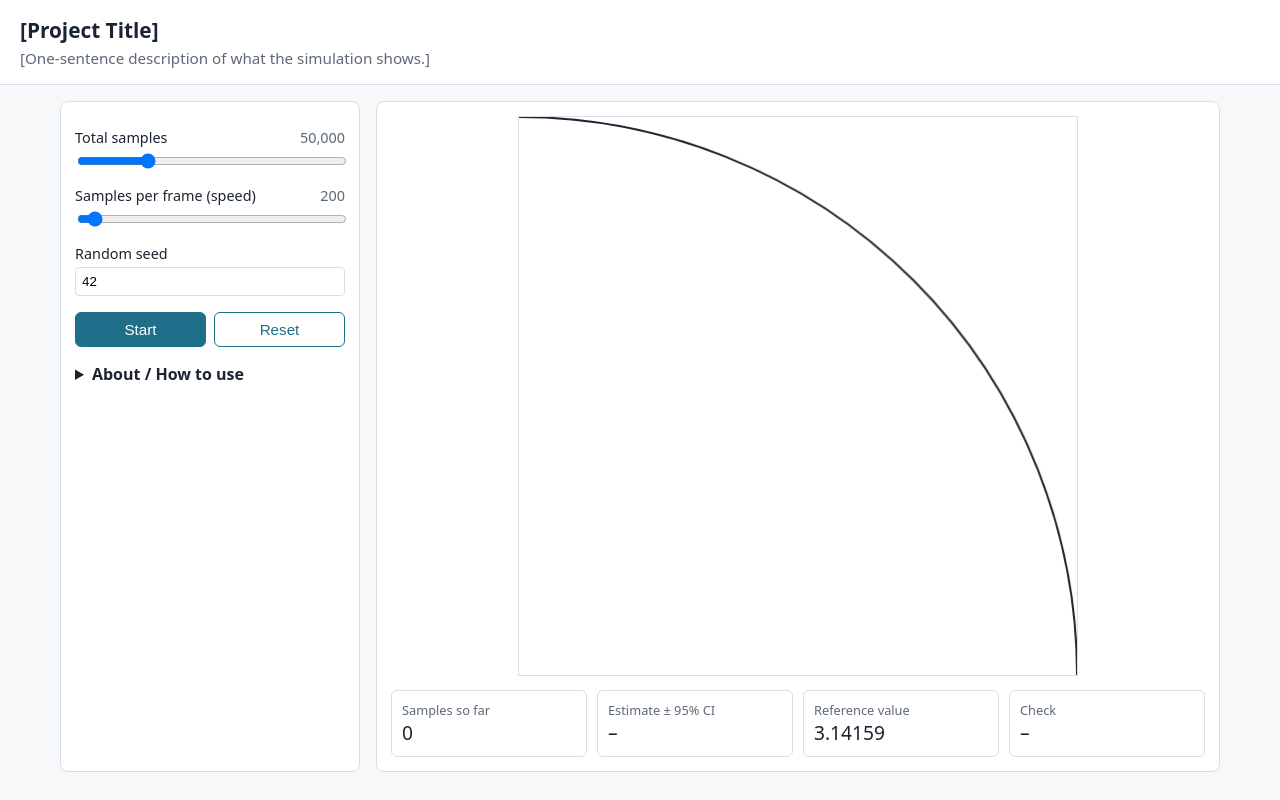
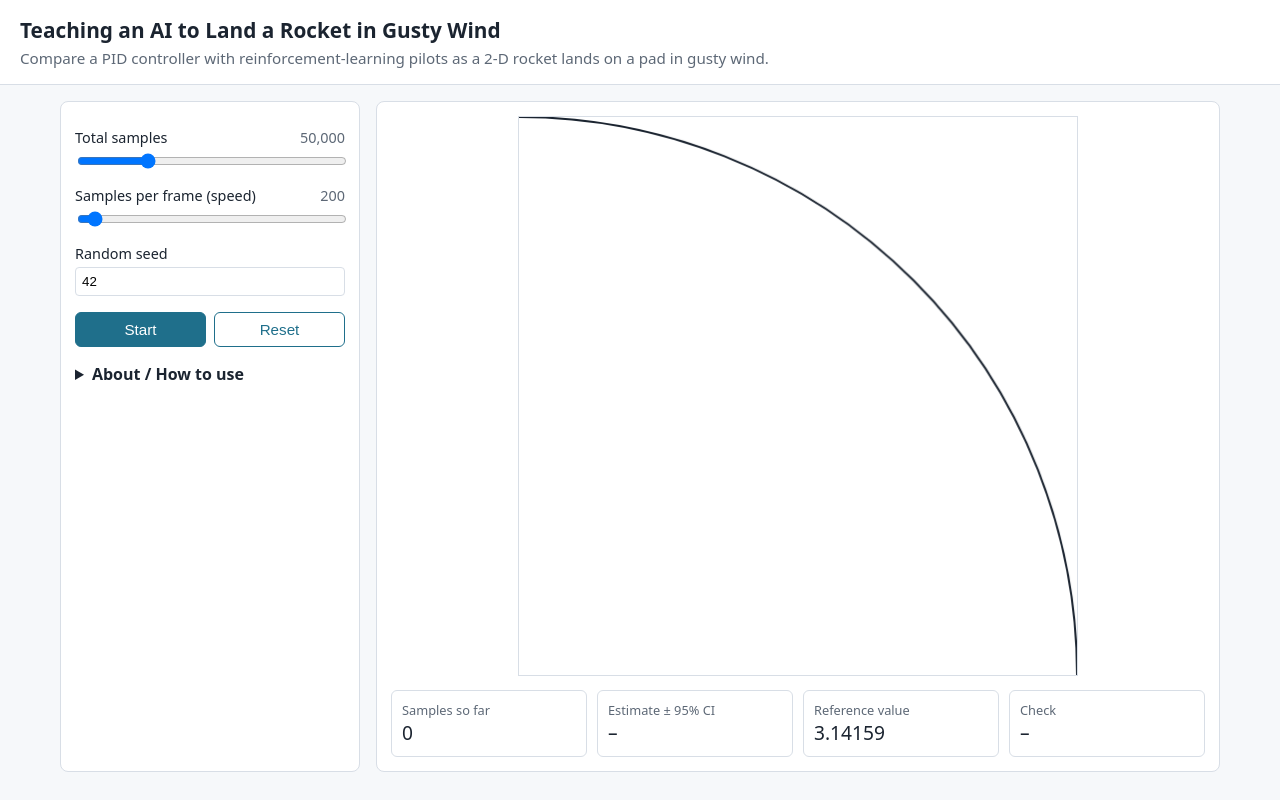
Before and after one commit to nipunmeegoda/rl-rocket-simulator, a plain HTML site: page docs/index.html in a window 1280 px wide. Drawn offline with Linux system fonts and the light colour scheme.

Commit message:
Write project documentation for the rocket landing study
Co-Authored-By: Claude Opus 5.5 <noreply@anthropic.com>

```diff
--- a/docs/index.html
+++ b/docs/index.html
@@ -3,7 +3,7 @@
 <head>
 <meta charset="utf-8">
 <meta name="viewport" content="width=device-width, initial-scale=1">
-<title>[Project Title]: Interactive Demo</title>
+<title>Rocket Landing Demo</title>
 <!--
   STARTER TEMPLATE. The example simulation below is a Monte Carlo estimate of pi.
   It is here only to show the required structure:
@@ -44,8 +44,8 @@
 </head>
 <body>
 <header>
-  <h1>[Project Title]</h1>
-  <p>[One-sentence description of what the simulation shows.]</p>
+  <h1>Teaching an AI to Land a Rocket in Gusty Wind</h1>
+  <p>Compare a PID controller with reinforcement-learning pilots as a 2-D rocket lands on a pad in gusty wind.</p>
 </header>
 
 <main>
```
Also changed, not shown: requirements.txt, 5 other files.
